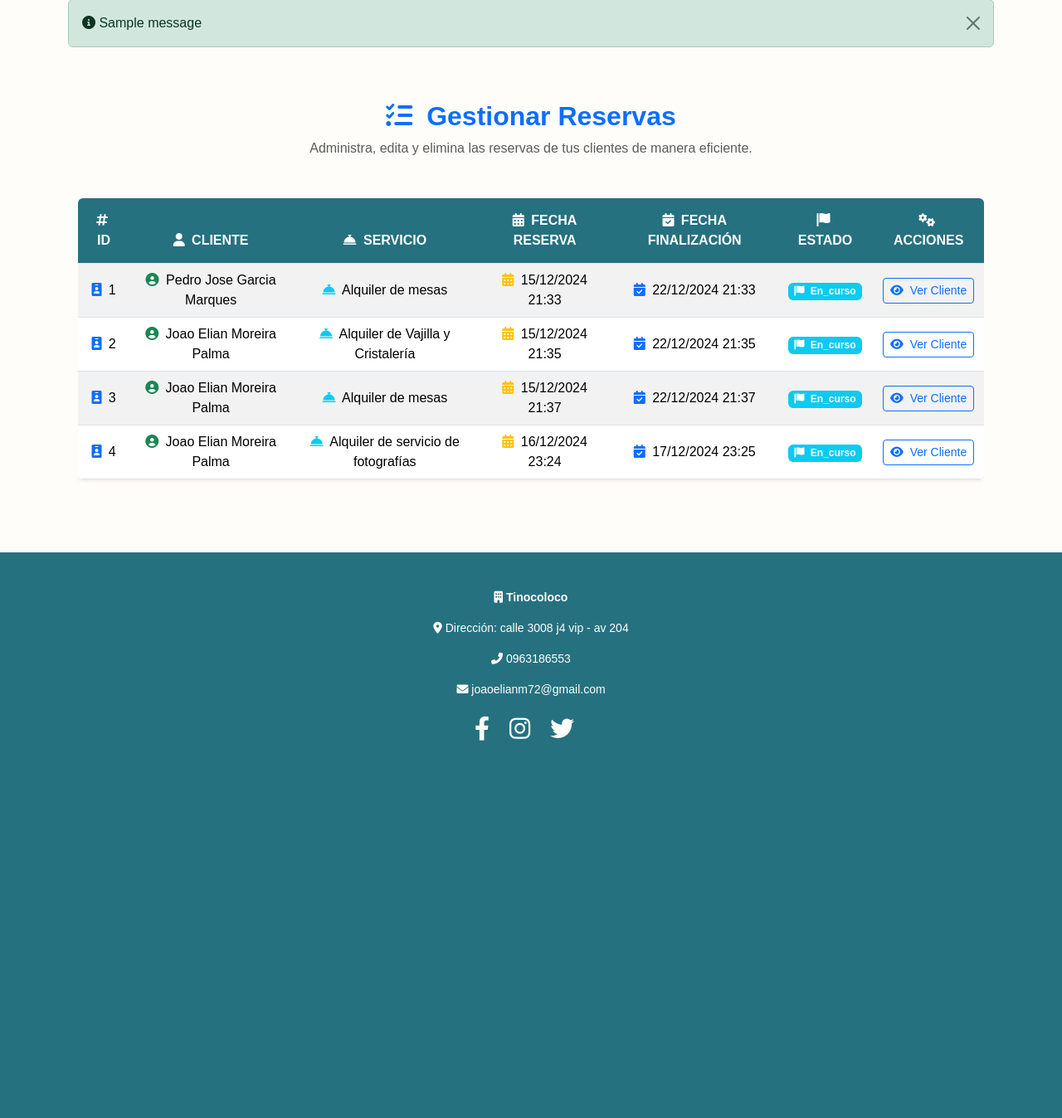
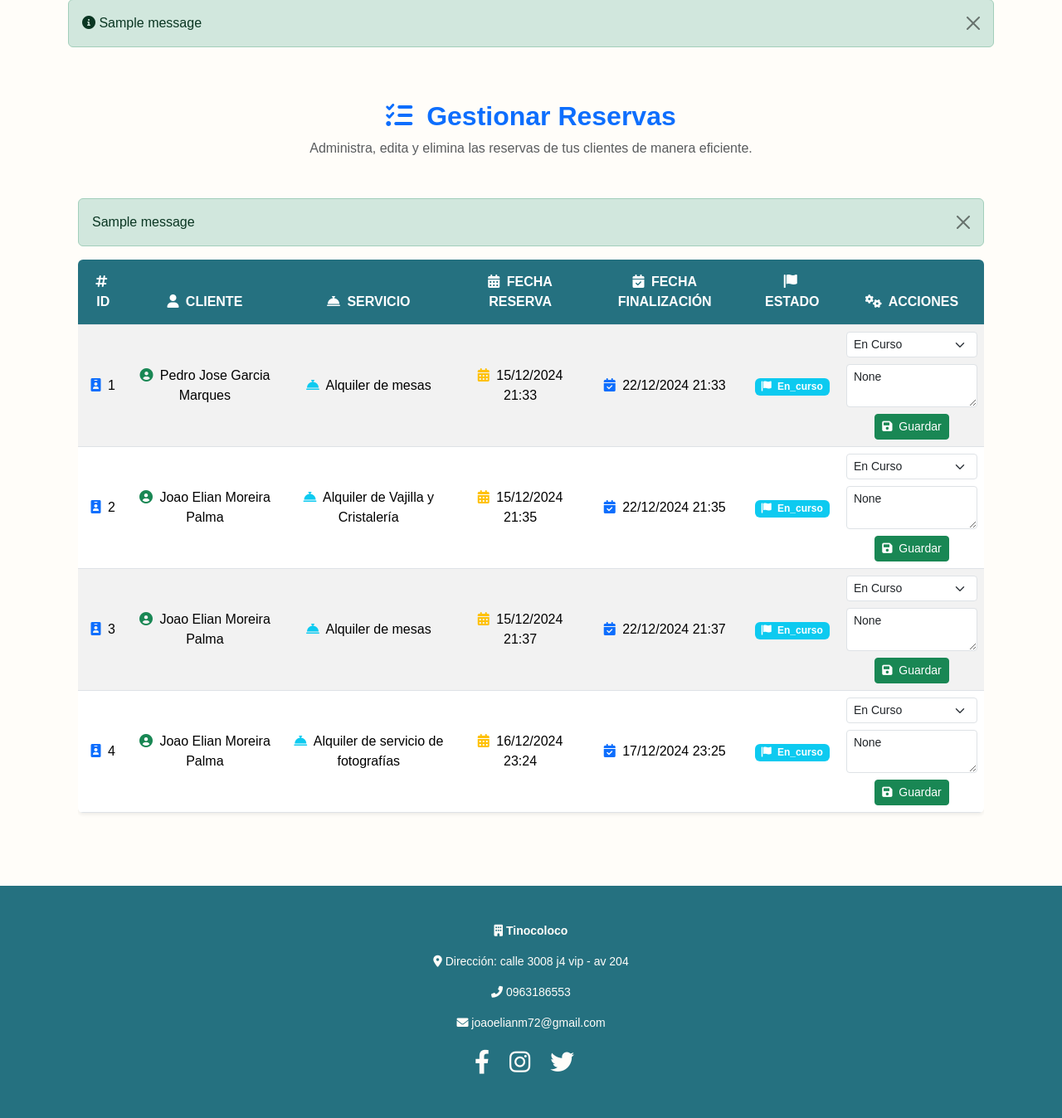
Before and after one commit to joaoelian204/gestor_eventos, a Django app: template apps/dueño/templates/dueño/gestion_reservas.html in a window 1280 px wide. Shown: the part 207-1555 px from the top of the page at 83% size. Before the commit the page ends 1100 px from the top, so only its background shows below. Run offline with Django 4.2, Linux system fonts and the light colour scheme; the template is opened without the code that fills it: values that come from a table or form of the project are taken from there, others are empty; data comes from the database, SQL or seed files in the repository; tables that the repository leaves empty hold one stand-in row (values such as "Sample post"); one stand-in notice (Sample message) is shown.

Commit message:
Update gestion_reservas.html

```diff
--- a/apps/dueño/templates/dueño/gestion_reservas.html
+++ b/apps/dueño/templates/dueño/gestion_reservas.html
@@ -18,6 +18,16 @@
         </h2>
         <p class="text-muted">Administra, edita y elimina las reservas de tus clientes de manera eficiente.</p>
     </div>
+
+    <!-- Mensajes de Éxito -->
+    {% if messages %}
+        <div class="alert alert-success alert-dismissible fade show" role="alert">
+            {% for message in messages %}
+                {{ message }}
+            {% endfor %}
+            <button type="button" class="btn-close" data-bs-dismiss="alert" aria-label="Close"></button>
+        </div>
+    {% endif %}
 
     <!-- ============================
             Tabla de Reservas
@@ -62,9 +72,27 @@
                             </span>
                         </td>
                         <td>
-                            <button type="button" class="btn btn-outline-primary btn-sm" data-bs-toggle="modal" data-bs-target="#clienteModal{{ reserva.cliente.id }}">
-                                <i class="fas fa-eye me-1"></i> Ver Cliente
-                            </button>
+                            <!-- Formulario para cambiar estado y agregar observación -->
+                            <form method="post" action="{% url 'gestion_reservas' %}">
+                                {% csrf_token %}
+                                <input type="hidden" name="reserva_id" value="{{ reserva.id }}">
+
+                                <!-- Selector de Estado -->
+                                <select name="estado" class="form-select form-select-sm mb-2">
+                                    <option value="en_curso" {% if reserva.estado == 'en_curso' %}selected{% endif %}>En Curso</option>
+                                    <option value="finalizado" {% if reserva.estado == 'finalizado' %}selected{% endif %}>Finalizado</option>
+                                    <option value="pendiente" {% if reserva.estado == 'pendiente' %}selected{% endif %}>Pendiente</option>
+                                    <option value="cancelado" {% if reserva.estado == 'cancelado' %}selected{% endif %}>Cancelado</option>
+                                </select>
+
+                                <!-- Campo de Observación -->
+                                <textarea name="observacion" class="form-control form-control-sm mb-2" placeholder="Añadir observación">{{ reserva.observacion }}</textarea>
+
+                                <!-- Botón para Guardar Cambios -->
+                                <button type="submit" class="btn btn-sm btn-success">
+                                    <i class="fas fa-save me-1"></i> Guardar
+                                </button>
+                            </form>
                         </td>
                     </tr>
                 {% empty %}
@@ -84,15 +112,12 @@
     {% if reservas.has_other_pages %}
         <nav aria-label="Paginación">
             <div class="d-flex justify-content-center align-items-center mt-4">
-
-                <!-- Botón Anterior -->
                 {% if reservas.has_previous %}
                     <a class="btn btn-outline-primary rounded-circle shadow-sm me-2" href="?page={{ reservas.previous_page_number }}" style="width: 40px; height: 40px;">
                         <i class="fas fa-chevron-left"></i>
                     </a>
                 {% endif %}
 
-                <!-- Números de Página -->
                 <ul class="pagination mb-0">
                     {% for num in reservas.paginator.page_range %}
                         {% if reservas.number == num %}
@@ -107,13 +132,11 @@
                     {% endfor %}
                 </ul>
 
-                <!-- Botón Siguiente -->
                 {% if reservas.has_next %}
                     <a class="btn btn-outline-primary rounded-circle shadow-sm ms-2" href="?page={{ reservas.next_page_number }}" style="width: 40px; height: 40px;">
                         <i class="fas fa-chevron-right"></i>
                     </a>
                 {% endif %}
-
             </div>
         </nav>
     {% endif %}
```
